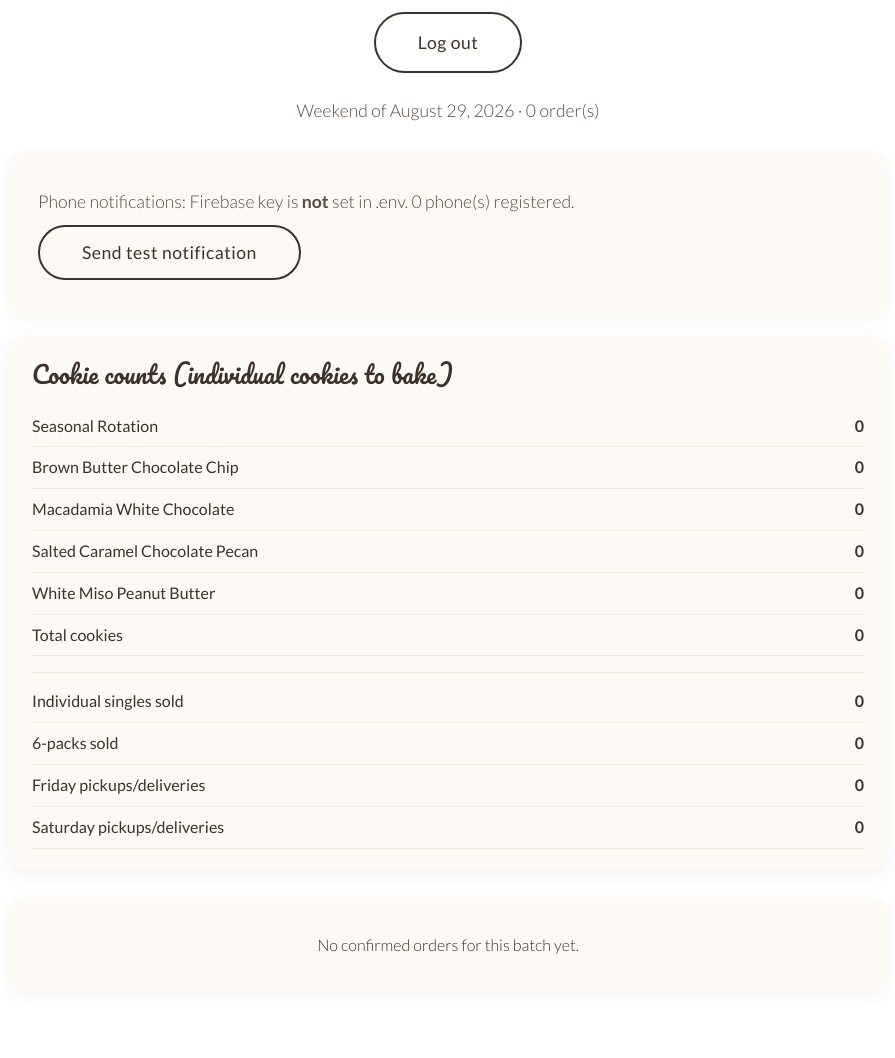
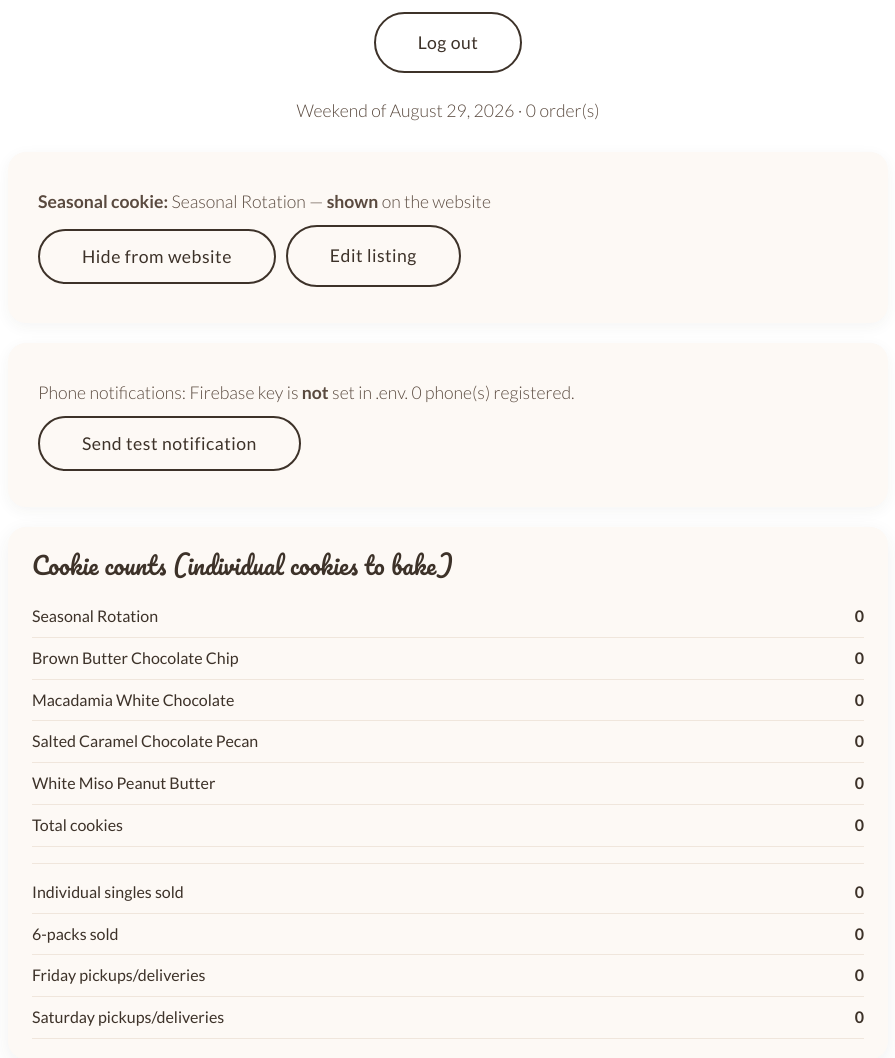
Before and after one commit to scratchcookiecottage-hub/scratch-cookie-cottage, a Flask app: page /admin in a window 1280 px wide. Shown: the part 335-1393 px from the top of the page, without its empty margins (192-1087 px from the left). Before the commit the page ends 1289 px from the top, so only its background shows below. Run offline with Flask 3, Linux system fonts and the light colour scheme; the visitor is signed in with stand-in values (Sample User, id 1); data comes from the database, SQL or seed files in the repository; data that the repository does not hold is empty.

Commit message:
Add a clear Hide/Show control for the seasonal cookie

```diff
--- a/app.py
+++ b/app.py
@@ -602,6 +602,7 @@ def admin_dashboard():
         pickup_saturday_orders=sat,
         push_phone_count=len(list_push_tokens()),
         firebase_ready=bool(Config.FIREBASE_CREDENTIALS),
+        seasonal=get_seasonal(),
     )
 
 
@@ -817,6 +818,25 @@ def admin_seasonal():
             flash("Photo removed.", "ok")
             return redirect(url_for("admin_seasonal"))
 
+        if action == "set_visible":
+            listing = get_seasonal()
+            show = request.form.get("active") == "1"
+            save_seasonal(
+                name=listing["name"],
+                description=listing.get("description") or "",
+                ingredients=listing.get("ingredients") or "",
+                allergens=listing.get("allergens") or "",
+                active=show,
+            )
+            flash(
+                "Seasonal cookie is now visible on the website."
+                if show
+                else "Seasonal cookie is hidden from the website.",
+                "ok",
+            )
+            nxt = request.form.get("next") or url_for("admin_seasonal")
+            return redirect(nxt)
+
         selected = request.form.getlist("allergen")
         tree_nuts = request.form.get("tree_nuts") or ""
         save_seasonal(
--- a/templates/admin/dashboard.html
+++ b/templates/admin/dashboard.html
@@ -27,6 +27,29 @@
   </div>
 
   <p class="lead">{{ batch_label }} · {{ orders|length }} order(s)</p>
+
+  <div class="panel" style="text-align:left; margin-bottom:20px;">
+    <p style="margin:0 0 10px;">
+      <strong>Seasonal cookie:</strong> {{ seasonal.name }}
+      {% if seasonal.active %}
+        — <strong>shown</strong> on the website
+      {% else %}
+        — <strong>hidden</strong> from the website
+      {% endif %}
+    </p>
+    <form method="post" action="{{ url_for('admin_seasonal') }}" style="display:flex; flex-wrap:wrap; gap:10px; align-items:center;">
+      <input type="hidden" name="action" value="set_visible">
+      <input type="hidden" name="next" value="{{ url_for('admin_dashboard', batch=selected_batch) }}">
+      {% if seasonal.active %}
+        <input type="hidden" name="active" value="0">
+        <button type="submit" class="btn secondary">Hide from website</button>
+      {% else %}
+        <input type="hidden" name="active" value="1">
+        <button type="submit" class="btn">Show on website</button>
+      {% endif %}
+      <a class="btn secondary" href="{{ url_for('admin_seasonal') }}">Edit listing</a>
+    </form>
+  </div>
 
   <div class="panel" style="text-align:left; margin-bottom:20px;">
     <p style="margin:0 0 10px;">
```
Also changed, not shown: templates/admin/seasonal.html (+10 -1 lines).
